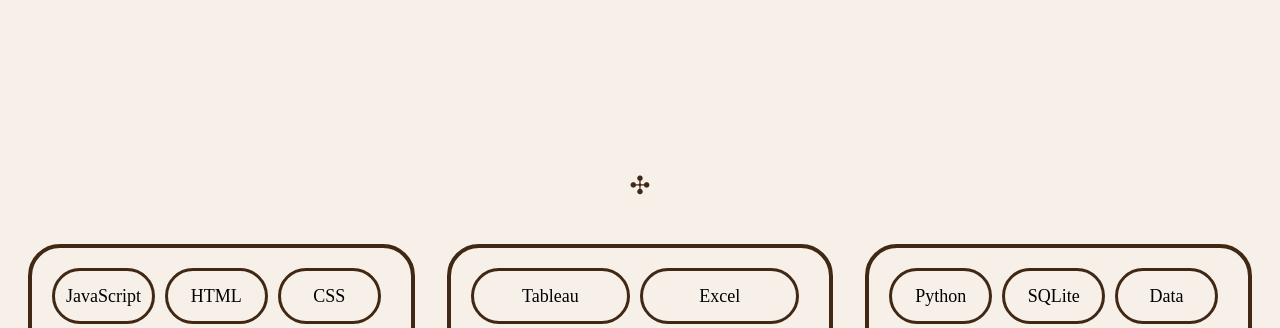
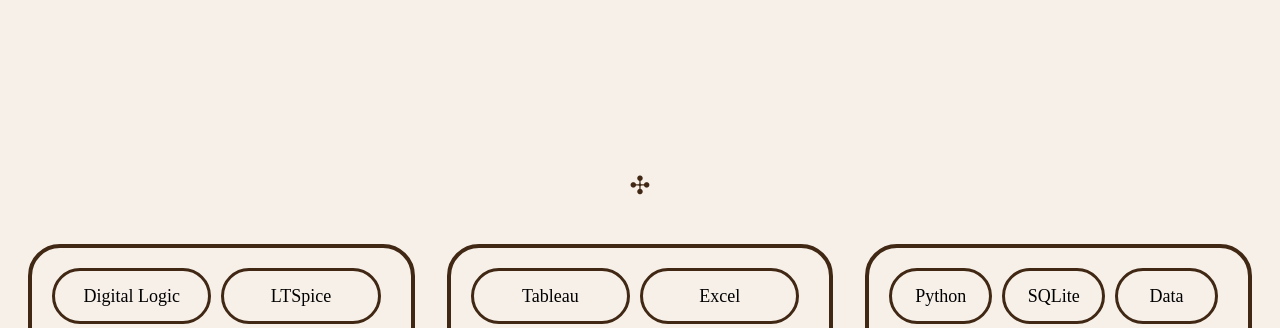
Before and after one commit to FormulaLyric/kanyinsola-owoeye-portfolio, a plain HTML site: page index.html in a window 1280 px wide. Shown: the part 624-952 px from the top of the page. Drawn offline with nearby package versions, Linux system fonts and the light colour scheme; a web font is replaced by a local one.

Commit message:
Update index.html

```diff
--- a/index.html
+++ b/index.html
@@ -86,14 +86,12 @@
         <!--project 1-->
         <div class = "details-container">
             <div class = "lang-btn-container">
-              JavaScript
+              Digital Logic
             </div>
             <div class = "lang-btn-container">
-                HTML
+                LTSpice
               </div>
-              <div class = "lang-btn-container">
-                CSS
-              </div>
+
             <div class = "article-container">
                 <img
                   src="./images/IMG_1647.jpeg"
```
